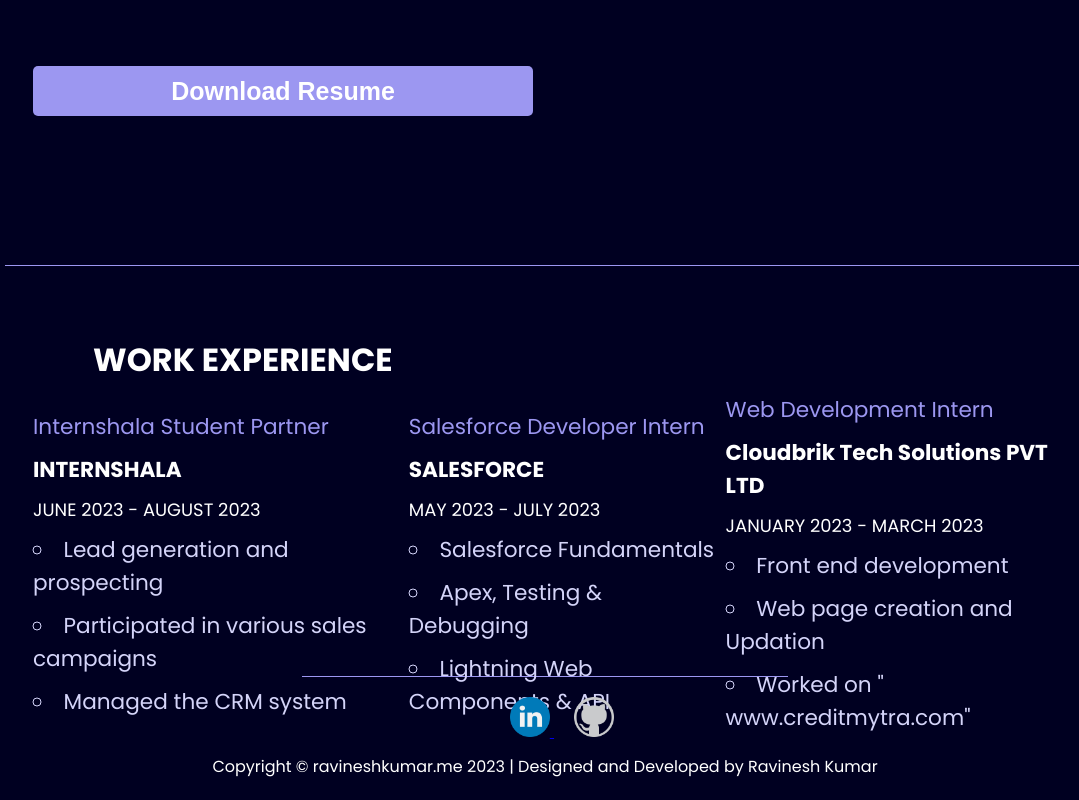
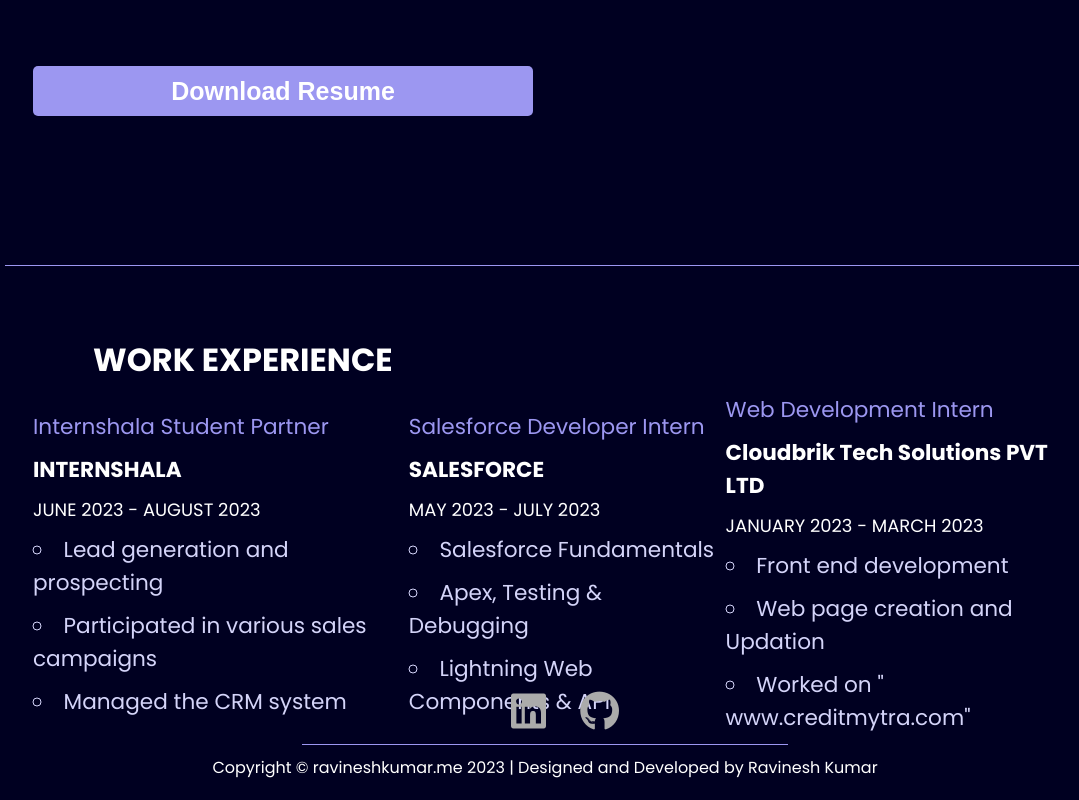
Before and after one commit to ravineshk/ravinesh-portfolio-website, a plain HTML site: page index.html in a window 1280 px wide. Shown: the part 666-1466 px from the top of the page, without its empty margins (95-1174 px from the left). Drawn offline with nearby package versions, Linux system fonts and the light colour scheme.

Commit message:
Add files via upload

```diff
--- a/index.html
+++ b/index.html
@@ -9,6 +9,7 @@
     <link rel="preconnect" href="https://fonts.googleapis.com">
     <link rel="preconnect" href="https://fonts.gstatic.com" crossorigin>
     <link href="https://fonts.googleapis.com/css2?family=Poppins:wght@400;700&display=swap" rel="stylesheet">
+    <script src="https://kit.fontawesome.com/e17f9656de.js" crossorigin="anonymous"></script>
 </head>
 
 <body>
@@ -70,13 +71,13 @@
                 </div>
         </section>
         <footer>
-            <hr>
-            <a href="https://www.linkedin.com/in/er-ravinesh-kumar/" class="linkedin">
-                <img src="l2.png">
-            </a> <a href="https://github.com/ravineshk" class="github">
-                <img src="g1.png">
+
+            <div class="socialicon">
+            <a href="https://www.linkedin.com/in/er-ravinesh-kumar/"><i class="fa-brands fa-linkedin"></i></a>
+            <a href="https://github.com/ravineshk"><i class="fa-brands fa-github"></i>
             </a>
-
+        </div>
+        <hr>
             <div class="footer">Copyright &copy ravineshkumar.me 2023 | Designed and Developed by Ravinesh Kumar</div>
         </footer>
         <script src="https://unpkg.com/typed.js@2.0.16/dist/typed.umd.js"></script>
--- a/style.css
+++ b/style.css
@@ -144,6 +144,7 @@ footer hr{
     height: 40px;
     width: 40px;
 }
+
 .github img{
     margin-top: 20px;
     height: 40px;
@@ -375,3 +376,26 @@ footer hr{
     text-decoration: none;
     color: white;
 }
+
+
+
+/*=====icon===*/
+
+.socialicon{
+    margin-top: 6px;
+    margin-left: 45%;
+    margin-bottom: 2px;
+}
+.socialicon a{
+    text-decoration: none;
+    font-size: 40px;
+    margin-left: 30px;
+    color: #ababab;
+    display: inline-block;
+    transition: transform 0.5s;
+}
+
+.socialicon a:hover{
+    color: #9c97f1;
+    transform: translateY(-5px);
+}
```
Also changed, not shown: About.html (+6 -5 lines), Certifications.html (+6 -5 lines), ContactMe.html (+6 -5 lines), Projects.html (+6 -5 lines).
